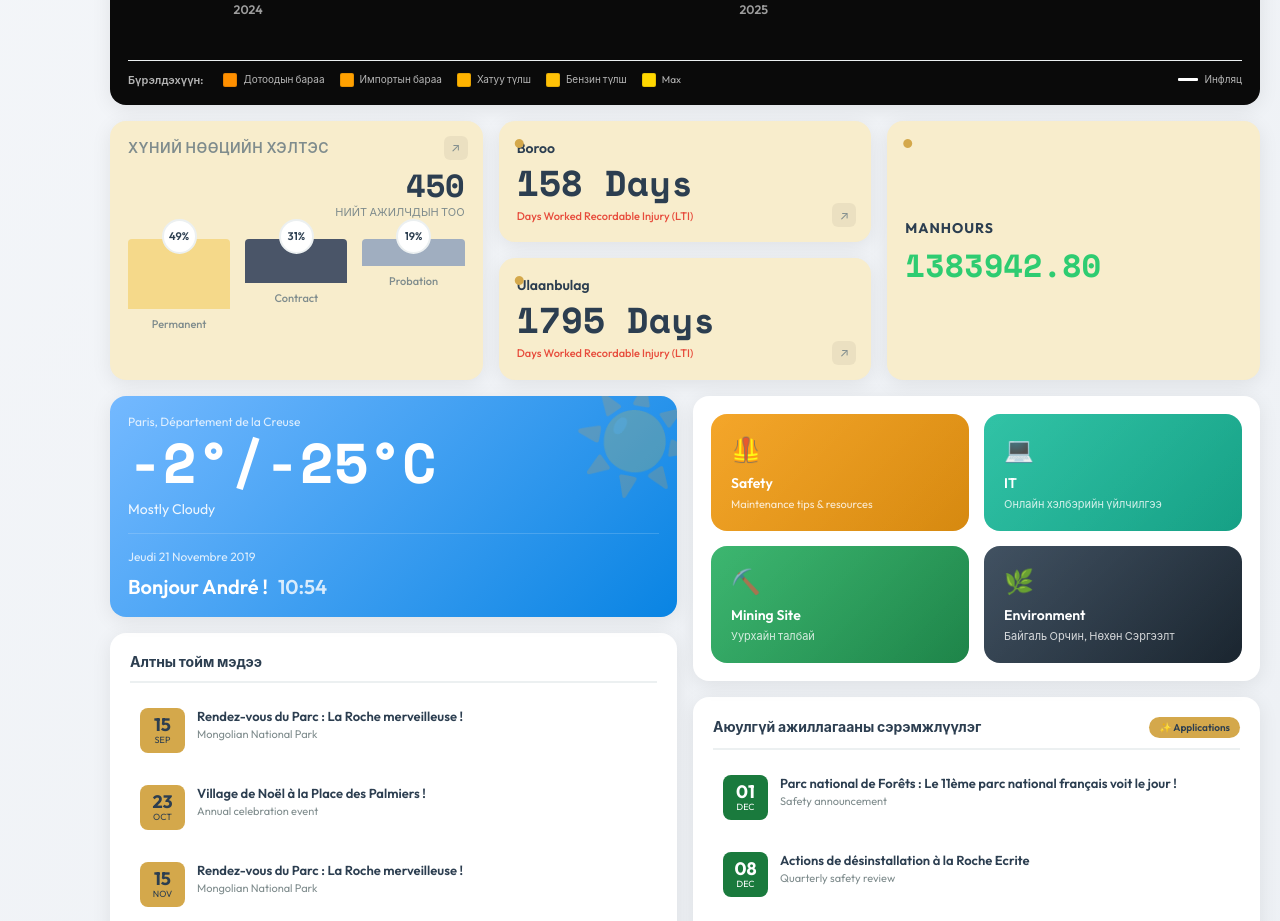
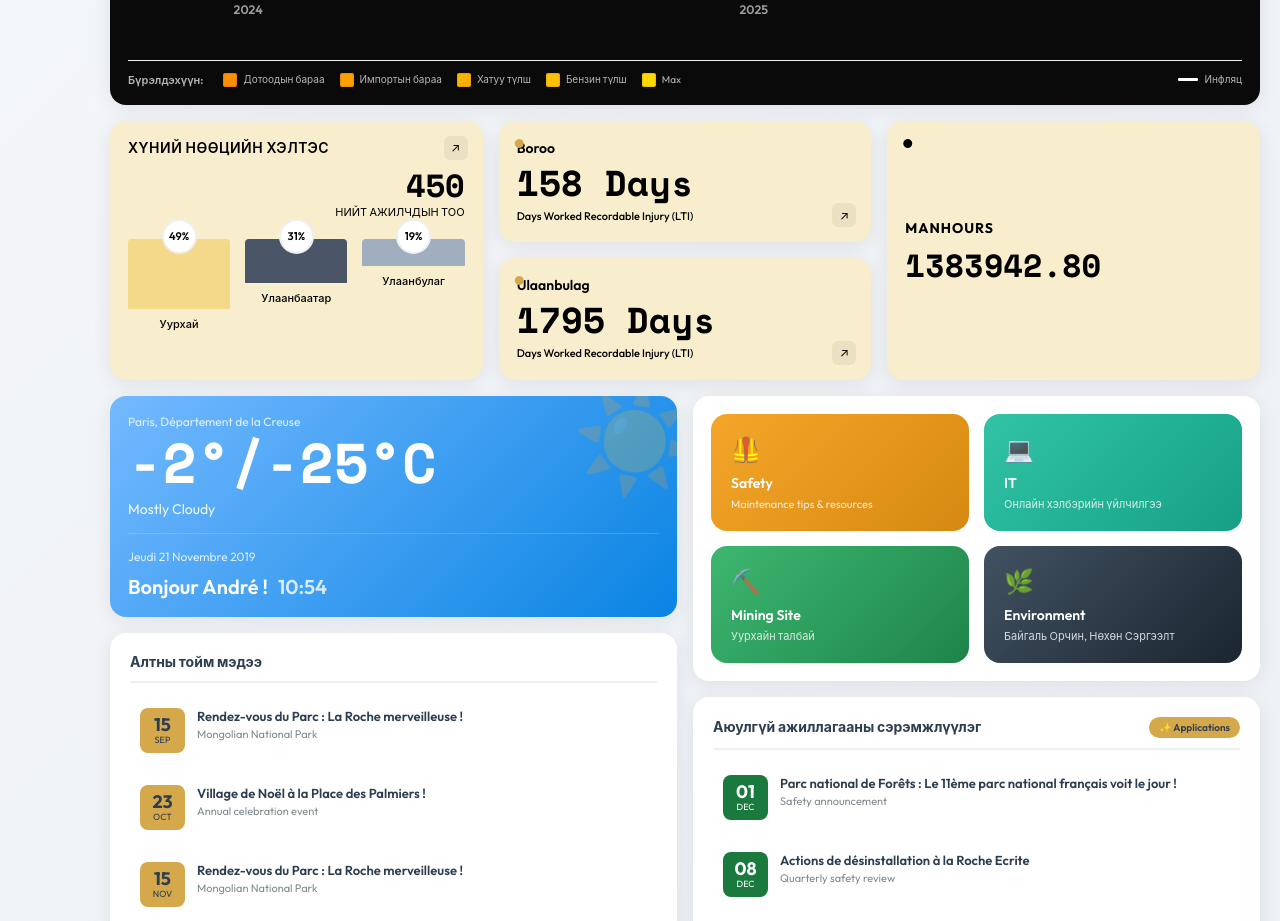
Before and after one commit to hodooniihoosonmantuu/project-cursor, a React (Vite) app: page / in a window 1280 px wide. Shown: the part 860-1781 px from the top of the page. Built offline with nearby package versions, Linux system fonts and the light colour scheme.

Commit message:
Update HRWidget labels to Mongolian and change all text colors to black #000000

```diff
--- a/src/App.css
+++ b/src/App.css
@@ -657,6 +657,19 @@ body {
 .hr-widget {
   background: #F8EDCC;
   position: relative;
+  color: #000000;
+}
+
+.hr-widget * {
+  color: #000000;
+}
+
+.hr-widget .widget-title,
+.hr-widget .hr-count-value,
+.hr-widget .hr-count-label,
+.hr-widget .hr-bar-label,
+.hr-widget .hr-bar-percentage {
+  color: #000000;
 }
 
 .hr-widget .widget-header {
@@ -748,6 +761,17 @@ body {
   flex-direction: column;
   justify-content: center;
   min-height: 140px;
+  color: #000000;
+}
+
+.safety-widget * {
+  color: #000000;
+}
+
+.safety-widget .safety-location,
+.safety-widget .safety-days,
+.safety-widget .safety-label {
+  color: #000000;
 }
 
 .safety-indicator {
@@ -796,6 +820,16 @@ body {
   flex-direction: column;
   justify-content: center;
   min-height: 140px;
+  color: #000000;
+}
+
+.manhours-widget-card * {
+  color: #000000;
+}
+
+.manhours-widget-card .manhours-title,
+.manhours-widget-card .manhours-value-large {
+  color: #000000;
 }
 
 .manhours-title {
--- a/src/components/HRWidget.jsx
+++ b/src/components/HRWidget.jsx
@@ -36,9 +36,9 @@ function HRWidget() {
   }, [])
 
   const employeeData = [
-    { type: 'Permanent', percentage: 49, color: '#f5d98a' },
-    { type: 'Contract', percentage: 31, color: '#4a5568' },
-    { type: 'Probation', percentage: 19, color: '#a0aec0' }
+    { type: 'Уурхай', percentage: 49, color: '#f5d98a' },
+    { type: 'Улаанбаатар', percentage: 31, color: '#4a5568' },
+    { type: 'Улаанбулаг', percentage: 19, color: '#a0aec0' }
   ]
 
   return (
```
